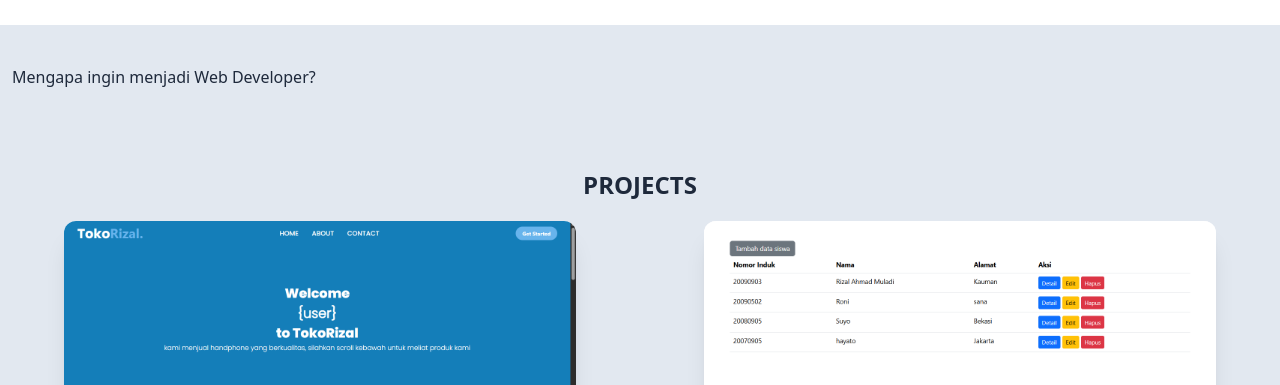
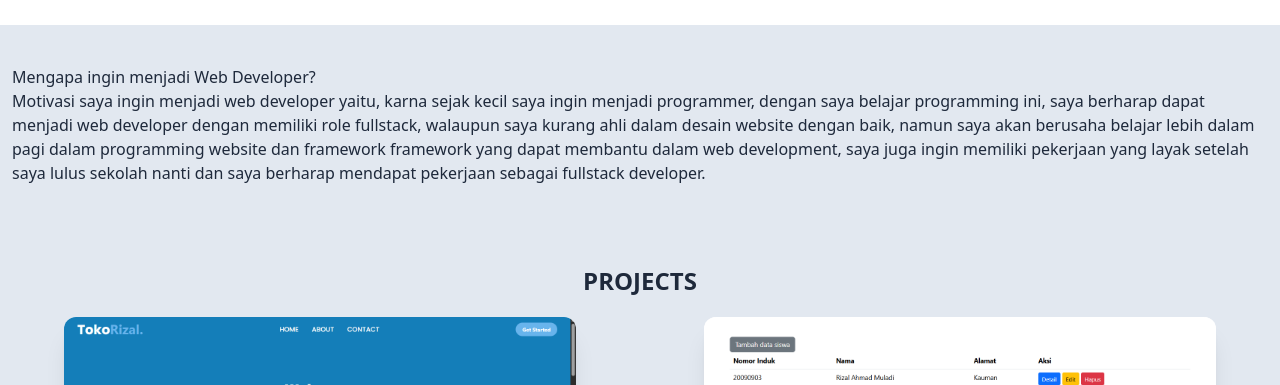
Before and after one commit to Zallxupuu/portofolioTailwindCSS, a website: page index.html in a window 1280 px wide. Shown: the part 795-1180 px from the top of the page. Drawn offline with Linux system fonts and the light colour scheme.

Commit message:
Update index.html

```diff
--- a/index.html
+++ b/index.html
@@ -116,6 +116,9 @@
         <h1>
             Mengapa ingin menjadi Web Developer?
         </h1>
+        <p>
+            Motivasi saya ingin menjadi web developer yaitu, karna sejak kecil saya ingin menjadi programmer, dengan saya belajar programming ini, saya berharap dapat menjadi web developer dengan memiliki role fullstack, walaupun saya kurang ahli dalam desain website dengan baik, namun saya akan berusaha belajar lebih dalam pagi dalam programming website dan framework framework yang dapat membantu dalam web development, saya juga ingin memiliki pekerjaan yang layak setelah saya lulus sekolah nanti dan saya berharap mendapat pekerjaan sebagai fullstack developer.
+        </p>
     </main>
 
     <!-- PROJECTS -->
```
